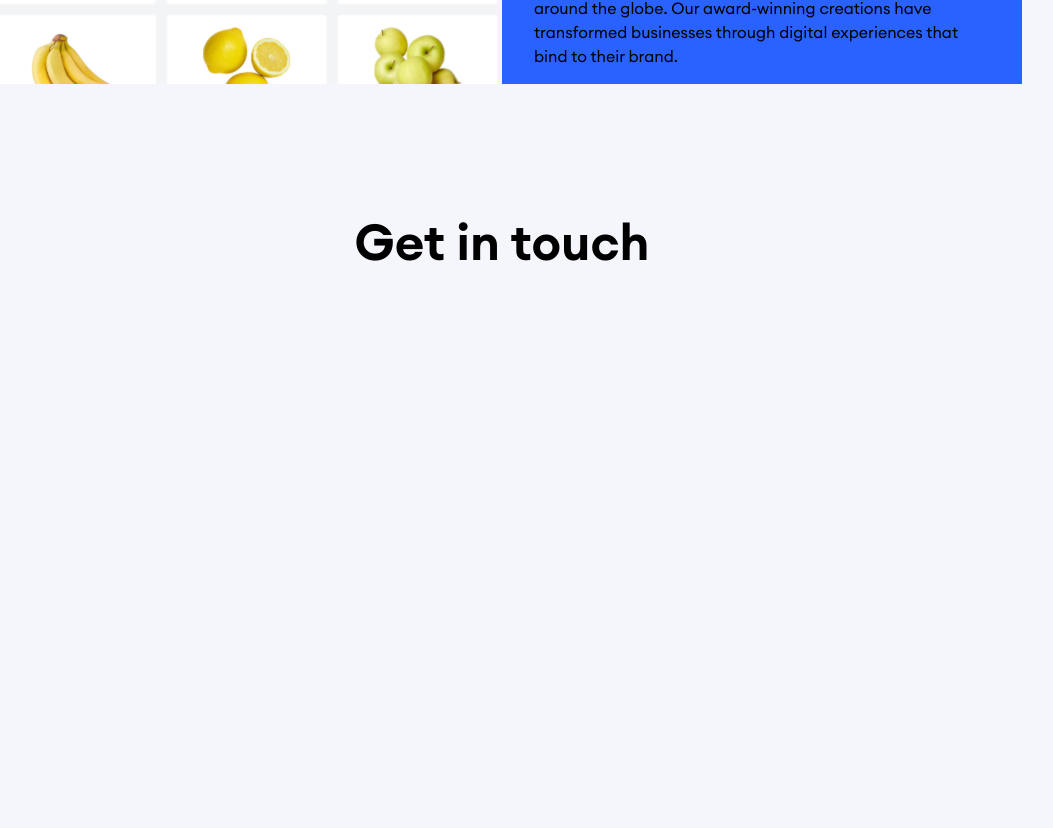
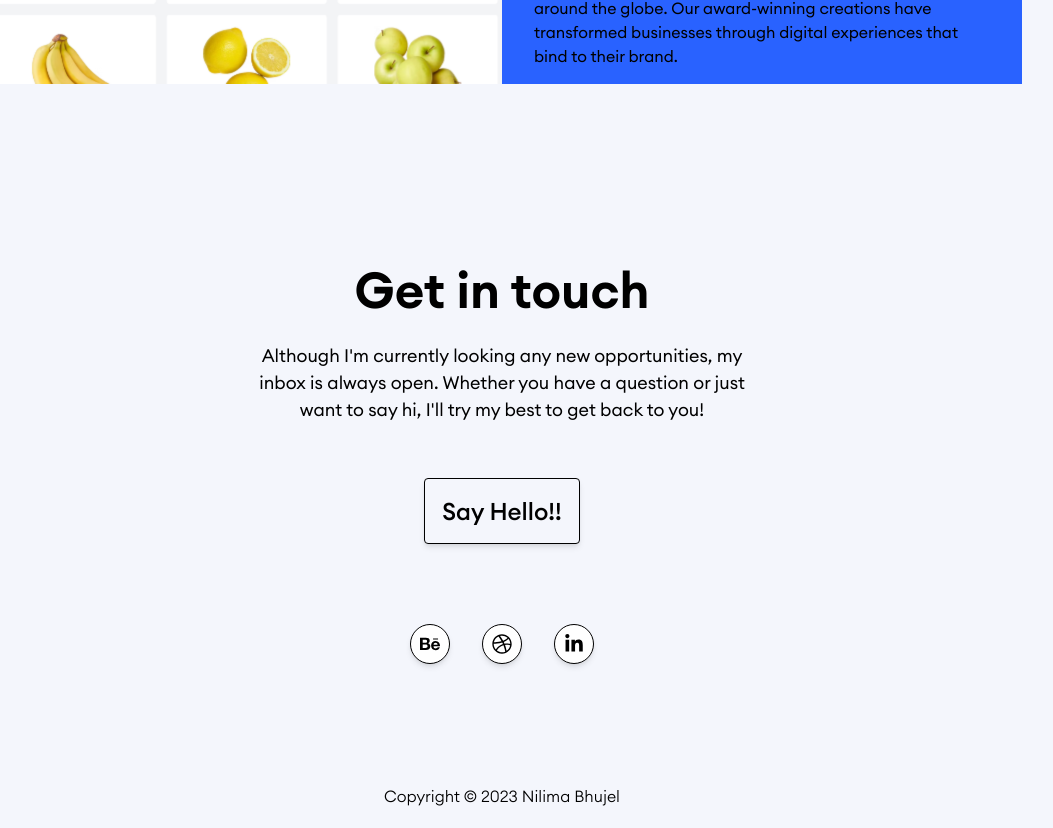
Before and after one commit to amilinnn/nilimabhujel.com.np, a Next.js app: page / in a window 1280 px wide. Shown: the part 2579-3407 px from the top of the page, without its empty margins (138-1191 px from the left). Before the commit the page ends 2978 px from the top, so only its background shows below. Built offline with nearby package versions, Linux system fonts and the light colour scheme.

Commit message:
feat: add a contact and footer section

```diff
--- a/components/Contact.tsx
+++ b/components/Contact.tsx
@@ -1,9 +1,48 @@
 import React from "react";
+import Link from "next/link";
+import { FaGithub, FaBehance, FaLinkedinIn, FaDribbble } from "react-icons/fa";
+
+const ExternalLink = ({ href, children, label }: any) => (
+  <a
+    target="_blank"
+    rel="noopener noreferrer"
+    href={href}
+    aria-label={label}
+    className="inline-flex items-center justify-center text-center w-10 h-10 text-base border border-black rounded-full no-underline shadow-md transition-transform hover:-translate-y-2 bg-white hover:bg-black text-black hover:text-white"
+  >
+    {children}
+  </a>
+);
 
 const Contact = () => {
   return (
-    <div>
-      <h1 className="text-[50px] my-[120px] font-semibold text-center">Get in touch</h1>
+    <div className="flex flex-col w-[50%] m-auto">
+      <h1 className="text-[50px] mt-[120px] font-semibold text-center">
+        Get in touch
+      </h1>
+      <p className="my-[15px] text-center text-[18px] font-normal">
+        Although {`I'm`} currently looking any new opportunities, my inbox is
+        always open. Whether you have a question or just want to say hi,{" "}
+        {`I'll`} try my best to get back to you!
+      </p>
+      <Link
+        href="mailto:vikrantmalla999@gmail.com"
+        className="text-2xl font-medium w-[30%] mx-auto my-10 p-4 border border-black rounded text-center text-black no-underline shadow-md hover:bg-black hover:text-white"
+        passHref
+      >
+        {`Say Hello!!`}
+      </Link>
+      <div className="flex justify-center gap-8 my-10">
+        <ExternalLink href="" label="Behance">
+          <FaBehance size={20} />
+        </ExternalLink>
+        <ExternalLink href="" label="Dribbble">
+          <FaDribbble size={20} />
+        </ExternalLink>
+        <ExternalLink href="" label="Linkedin">
+          <FaLinkedinIn size={20} />
+        </ExternalLink>
+      </div>
     </div>
   );
 };
--- /dev/null
+++ b/components/Footer.tsx
@@ -0,0 +1,16 @@
+import React from "react";
+import Link from "next/link";
+
+const Footer = () => {
+  return (
+    <footer>
+      <div className="flex justify-center mt-20 mb-5">
+        <Link href="" className="font-light text-center" passHref>
+          {`Copyright © 2023 Nilima Bhujel`}
+        </Link>
+      </div>
+    </footer>
+  );
+};
+
+export default Footer;
--- a/pages/index.tsx
+++ b/pages/index.tsx
@@ -4,6 +4,7 @@ import Banner from "@/components/Banner";
 import Project from "@/components/Project";
 import Contact from "@/components/Contact";
 import ScrollArrow from "@/components/shared/ScrollArrow";
+import Footer from "@/components/Footer";
 
 // export const getStaticProps = async () => {
 //   const homes: PageData.IndexPageData = await getHomePageData();
@@ -16,7 +17,7 @@ export default function Home() {
   return (
     <>
       <Head>
-        <title>Space Tourism</title>
+        <title>Nilima Bhujel</title>
         <meta name="description" content="Generated by create next app" />
         <meta name="viewport" content="width=device-width, initial-scale=1" />
         <link rel="icon" href="/favicon.ico" />
@@ -36,6 +37,7 @@ export default function Home() {
             <Contact />
             <ScrollArrow/>
           </section>
+          <Footer/>
         </section>
       </main>
     </>
```
Also changed, not shown: 1 other file (tests, documents, lock files or other folders).
